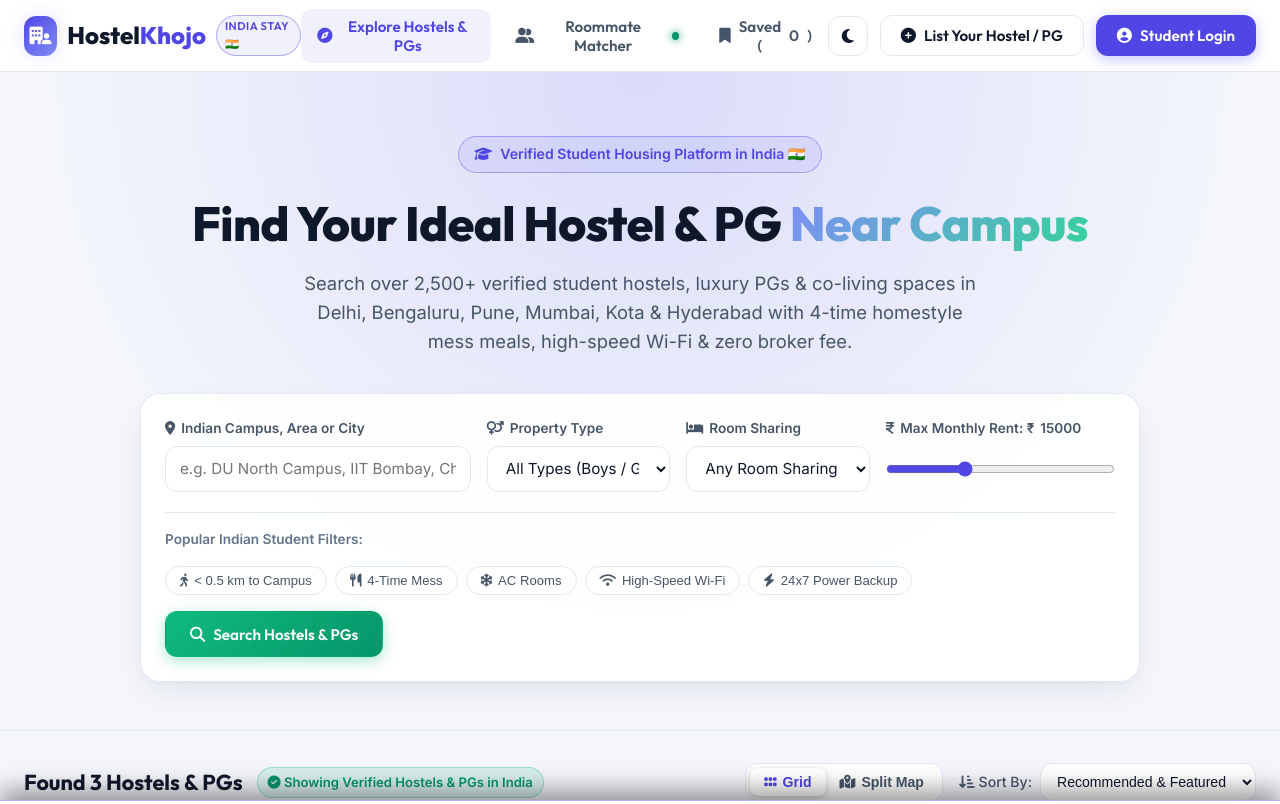
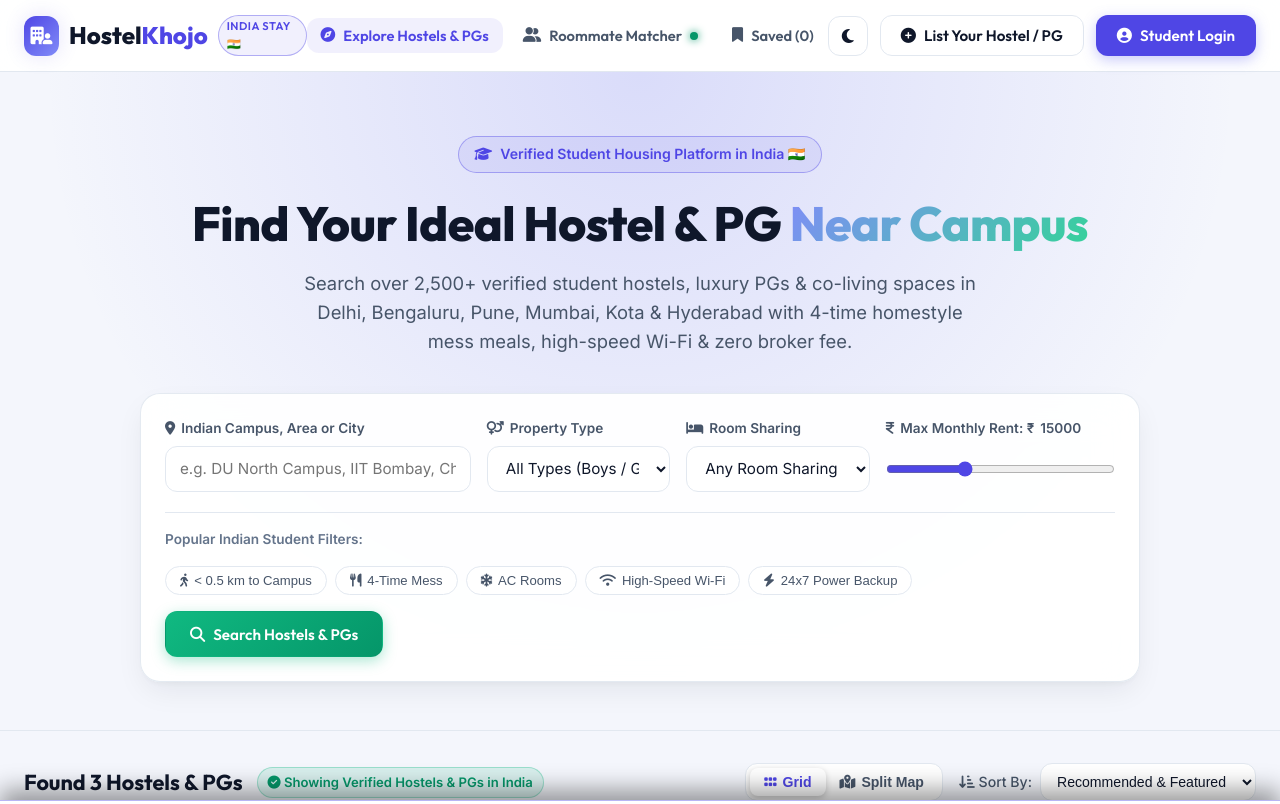
Before and after one commit to aayushadlak/hostelkhojo, a website: page index.html in a window 1280 px wide. Shown: the top 804 px of the page. Drawn offline with nearby package versions, Linux system fonts and the light colour scheme.

Commit message:
Fix navbar button Saved count text wrapping onto multiple lines

```diff
--- a/index.html
+++ b/index.html
@@ -53,14 +53,14 @@
 
       <div class="nav-links">
         <button class="nav-link active" id="nav-hostels-btn" onclick="app.switchTab('hostels')">
-          <i class="fa-solid fa-compass"></i> Explore Hostels & PGs
+          <i class="fa-solid fa-compass"></i> <span>Explore Hostels & PGs</span>
         </button>
         <button class="nav-link" id="nav-roommates-btn" onclick="app.switchTab('roommates')">
-          <i class="fa-solid fa-user-group"></i> Roommate Matcher
+          <i class="fa-solid fa-user-group"></i> <span>Roommate Matcher</span>
           <span class="pulse-dot"></span>
         </button>
         <button class="nav-link" id="nav-saved-btn" onclick="app.showSavedHostels()">
-          <i class="fa-solid fa-bookmark"></i> Saved (<span id="saved-count">0</span>)
+          <i class="fa-solid fa-bookmark"></i> <span>Saved (<span id="saved-count">0</span>)</span>
         </button>
       </div>
 
@@ -1345,6 +1345,6 @@
   </nav>
 
   <!-- Main JavaScript App Logic -->
-  <script src="app.js?v=4.0"></script>
+  <script src="app.js?v=5.0"></script>
 </body>
 </html>
--- a/styles.css
+++ b/styles.css
@@ -192,7 +192,8 @@ a:hover {
 .nav-links {
   display: flex;
   align-items: center;
-  gap: 8px;
+  gap: 6px;
+  flex-wrap: nowrap;
 }
 
 .nav-link {
@@ -201,15 +202,17 @@ a:hover {
   color: var(--text-secondary);
   font-family: var(--font-heading);
   font-weight: 600;
-  font-size: 0.95rem;
-  padding: 8px 16px;
+  font-size: 0.92rem;
+  padding: 8px 14px;
   border-radius: var(--radius-md);
   cursor: pointer;
-  display: flex;
+  display: inline-flex;
   align-items: center;
   gap: 8px;
   transition: var(--transition);
   position: relative;
+  white-space: nowrap;
+  flex-shrink: 0;
 }
 
 .nav-link:hover {
```
